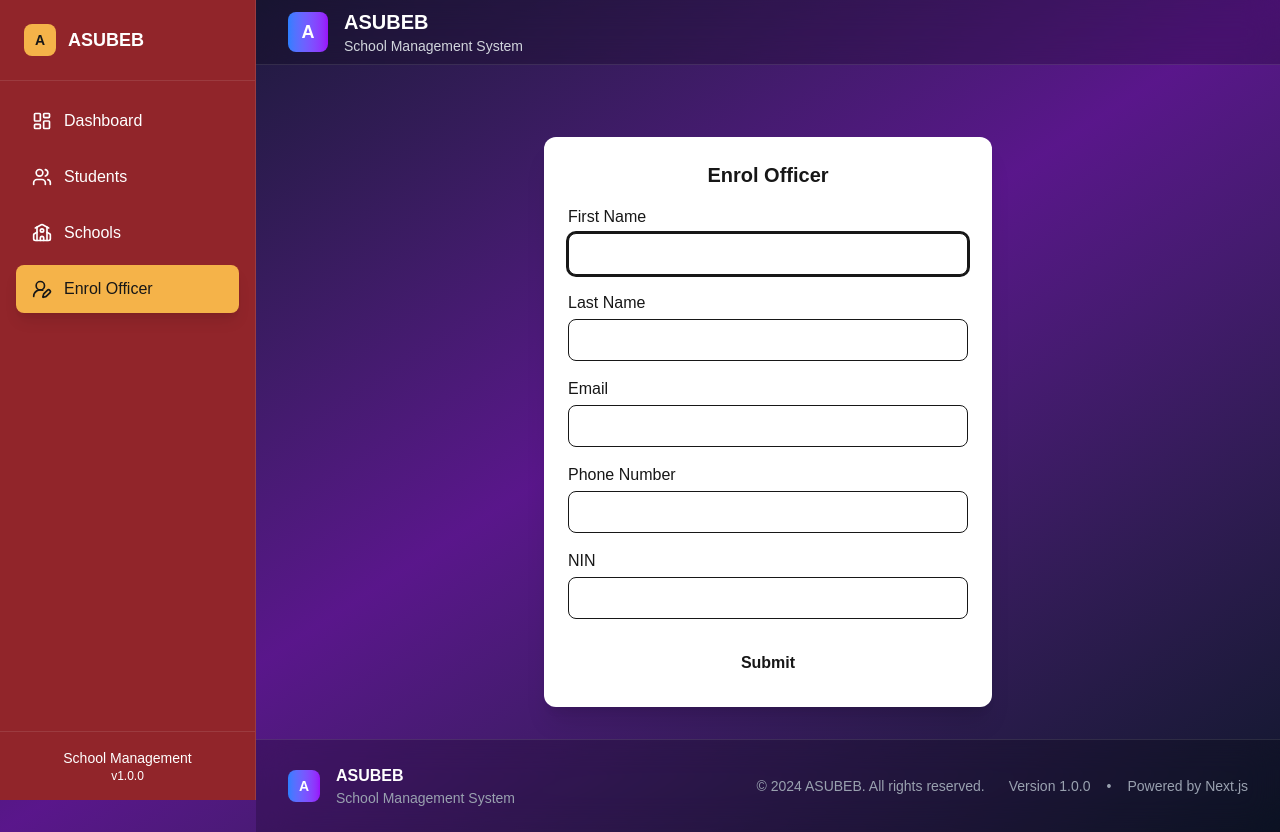
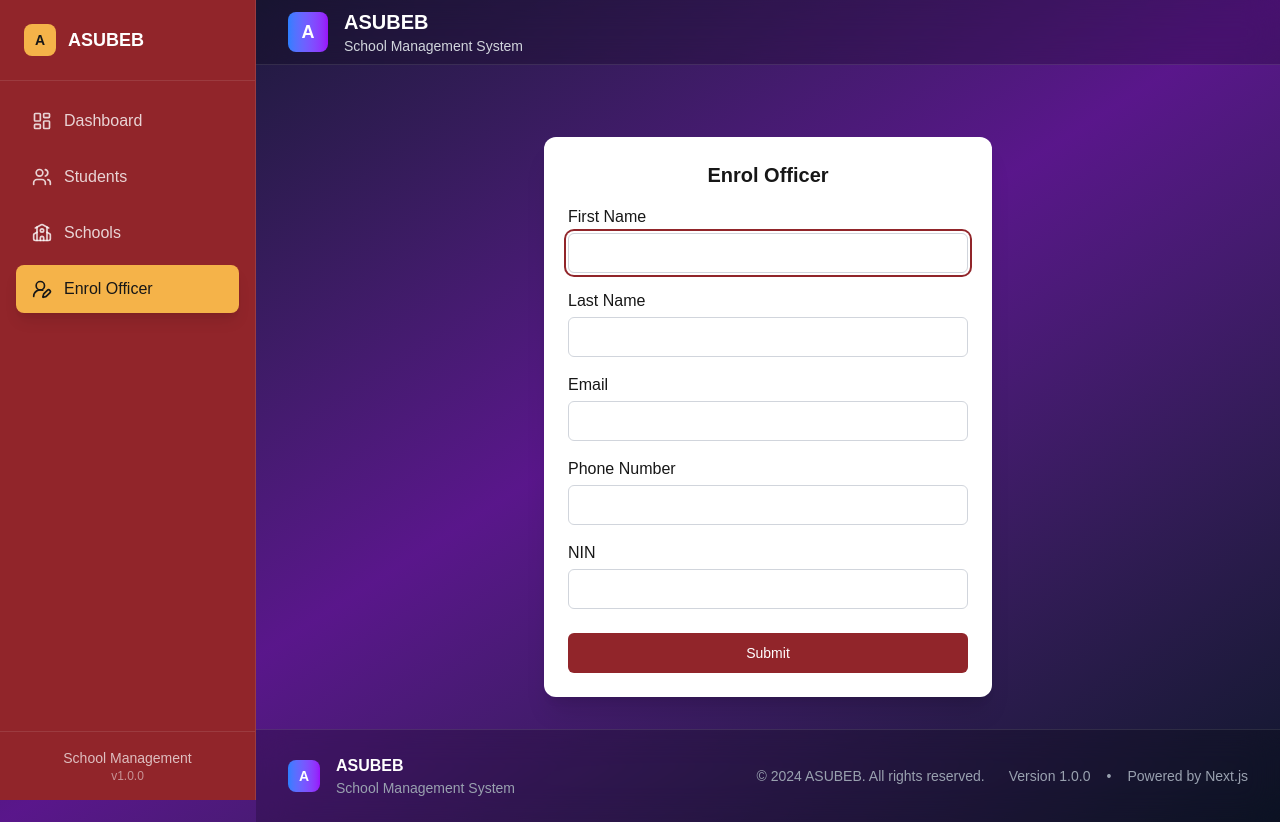
Before and after one commit to best-technologies/subeb-project-frontend, a Next.js app: page /enrol-officer in a window 1280 px wide. Built offline with nearby package versions, Linux system fonts and the light colour scheme; no server answers.

Commit message:
Feature: add the login page and also make some changes to the reusable ui components.

```diff
--- a/package.json
+++ b/package.json
@@ -10,6 +10,9 @@
   },
   "dependencies": {
     "@heroicons/react": "^2.2.0",
+    "@radix-ui/react-label": "^2.1.7",
+    "@radix-ui/react-slot": "^1.2.3",
+    "class-variance-authority": "^0.7.1",
     "lucide-react": "^0.542.0",
     "next": "15.3.4",
     "react": "^19.0.0",
--- a/src/app/(dashboard)/enrol-officer/page.tsx
+++ b/src/app/(dashboard)/enrol-officer/page.tsx
@@ -1,7 +1,7 @@
 "use client";
 import { useState } from "react";
-import { Input } from "@/components/ui/Input";
-import { Button } from "@/components/ui/Button";
+import { Input } from "@/components/ui/input";
+import { Button } from "@/components/ui/button";
 
 export default function EnrolOfficerPage() {
   type FormState = {
@@ -99,7 +99,12 @@ export default function EnrolOfficerPage() {
           inputMode="numeric"
         />
         <div className="pt-2">
-          <Button type="submit" variant="default" size="md" className="w-full">
+          <Button
+            type="submit"
+            variant="default"
+            size="default"
+            className="w-full"
+          >
             Submit
           </Button>
         </div>
--- a/src/app/(dashboard)/layout.tsx
+++ b/src/app/(dashboard)/layout.tsx
@@ -2,9 +2,9 @@
 import React, { useState } from "react";
 import { usePathname } from "next/navigation";
 import Sidebar from "@/components/shared/Sidebar";
-import { Button } from "@/components/ui/Button";
+// import { Button } from "@/components/ui/button";
 import { dialog } from "@/components/ui/dialog";
-import { Input } from "@/components/ui/Input";
+import { Input } from "@/components/ui/input";
 import { FormError } from "@/components/ui/FormError";
 import { CacheStatus } from "@/components/shared/CacheStatus";
 
--- a/src/app/globals.css
+++ b/src/app/globals.css
@@ -2,17 +2,20 @@
 
 @theme {
   /* Brand Colors */
-  --brand-primary: #91252a;
-  --brand-primary-contrast: #fff;
-  --brand-primary-2: #4e0000;
-  --brand-primary-2-contrast: #fff;
-  --brand-secondary: #f5b349;
-  --brand-secondary-contrast: #171717;
-  --brand-accent: #c4ac7a;
-  --brand-accent-contrast: #171717;
-  --brand-accent-background: #f0f0f0;
-  --brand-accent-background-contrast: #171717;
-  --brand-accent-text: #6d6d6d;
+  --color-brand-primary: #91252a;
+  --color-brand-primary-contrast: #fff;
+  --color-brand-primary-2: #4e0000;
+  --color-brand-primary-2-contrast: #fff;
+  --color-brand-secondary: #f5b349;
+  --color-brand-secondary-contrast: #171717;
+  --color-brand-accent: #c4ac7a;
+  --color-brand-accent-contrast: #171717;
+  --color-brand-accent-background: #f0f0f0;
+  --color-brand-accent-background-contrast: #171717;
+  /* Text Colors */
+  --color-brand-heading: #111827;
+  --color-brand-light-accent-1: #64748b;
+  --color-brand-accent-text: #6d6d6d;
   /* General background/text */
   --color-background: #ffffff;
   --color-foreground: #171717;
@@ -28,37 +31,37 @@ body {
 
 /* Brand color utility classes */
 .bg-brand-primary {
-  background-color: var(--brand-primary) !important;
+  background-color: var(--color-brand-primary) !important;
 }
 .text-brand-primary-contrast {
-  color: var(--brand-primary-contrast) !important;
+  color: var(--color-brand-primary-contrast) !important;
 }
 .bg-brand-primary-2 {
-  background-color: var(--brand-primary-2) !important;
+  background-color: var(--color-brand-primary-2) !important;
 }
 .text-brand-primary-2-contrast {
-  color: var(--brand-primary-2-contrast) !important;
+  color: var(--color-brand-primary-2-contrast) !important;
 }
 .bg-brand-secondary {
-  background-color: var(--brand-secondary) !important;
+  background-color: var(--color-brand-secondary) !important;
 }
 .text-brand-secondary-contrast {
-  color: var(--brand-secondary-contrast) !important;
+  color: var(--color-brand-secondary-contrast) !important;
 }
 .bg-brand-accent {
-  background-color: var(--brand-accent) !important;
+  background-color: var(--color-brand-accent) !important;
 }
 .text-brand-accent-contrast {
-  color: var(--brand-accent-contrast) !important;
+  color: var(--color-brand-accent-contrast) !important;
 }
 .bg-brand-accent-background {
-  background-color: var(--brand-accent-background) !important;
+  background-color: var(--color-brand-accent-background) !important;
 }
 .text-brand-accent-background-contrast {
-  color: var(--brand-accent-background-contrast) !important;
+  color: var(--color-brand-accent-background-contrast) !important;
 }
 .text-brand-accent-text {
-  color: var(--brand-accent-text) !important;
+  color: var(--color-brand-accent-text) !important;
 }
 .bg-background {
   background-color: var(--color-background) !important;
--- a/src/components/ui/Button.tsx
+++ b/src/components/ui/Button.tsx
@@ -1,52 +1,54 @@
 import * as React from "react";
+import { Slot } from "@radix-ui/react-slot";
+import { cva, type VariantProps } from "class-variance-authority";
+
 import { cn } from "@/utils/formatters";
 
+const buttonVariants = cva(
+  "hover:cursor-pointer text-sm font-medium rounded-md inline-flex items-center justify-center gap-2 whitespace-nowrap transition-colors focus-visible:outline-none focus-visible:ring-2 focus-visible:ring-brand-primary focus-visible:ring-offset-2 ring-offset-white disabled:pointer-events-none disabled:opacity-50 [&_svg]:pointer-events-none [&_svg]:size-4 [&_svg]:shrink-0",
+  {
+    variants: {
+      variant: {
+        default: "bg-brand-primary text-white hover:bg-brand-primary-hover",
+        destructive: "bg-red-600 text-white hover:bg-red-700",
+        outline:
+          "border border-brand-primary text-brand-primary bg-transparent transition-transform duration-200 hover:scale-95",
+        secondary: "bg-gray-100 text-gray-900 hover:bg-gray-200",
+        ghost: "hover:bg-gray-100 hover:text-gray-900",
+        link: "text-brand-primary underline-offset-4 hover:underline",
+      },
+      size: {
+        default: "h-10 px-4 py-2",
+        sm: "h-9 rounded-md px-3",
+        lg: "h-11 rounded-md px-8",
+        icon: "h-10 w-10",
+      },
+    },
+    defaultVariants: {
+      variant: "default",
+      size: "default",
+    },
+  }
+);
+
 export interface ButtonProps
-  extends React.ButtonHTMLAttributes<HTMLButtonElement> {
-  variant?: "default" | "outline" | "ghost" | "destructive";
-  size?: "sm" | "md" | "lg" | "icon";
-  icon?: React.ReactNode;
+  extends React.ButtonHTMLAttributes<HTMLButtonElement>,
+    VariantProps<typeof buttonVariants> {
+  asChild?: boolean;
 }
 
-const variantClasses = {
-  default: "bg-primary text-primary-foreground hover:bg-primary/90",
-  outline:
-    "border border-input bg-background hover:bg-accent hover:text-accent-foreground",
-  ghost: "bg-transparent hover:bg-accent text-accent-foreground",
-  destructive:
-    "bg-destructive text-destructive-foreground hover:bg-destructive/90",
-};
-
-const sizeClasses = {
-  sm: "h-9 px-3 text-sm",
-  md: "h-10 px-4 text-base",
-  lg: "h-12 px-6 text-lg",
-  icon: "h-10 w-10 p-2 flex items-center justify-center",
-};
-
-export const Button = React.forwardRef<HTMLButtonElement, ButtonProps>(
-  (
-    { className, variant = "default", size = "md", icon, children, ...props },
-    ref
-  ) => {
+const Button = React.forwardRef<HTMLButtonElement, ButtonProps>(
+  ({ className, variant, size, asChild = false, ...props }, ref) => {
+    const Comp = asChild ? Slot : "button";
     return (
-      <button
+      <Comp
+        className={cn(buttonVariants({ variant, size, className }))}
         ref={ref}
-        className={cn(
-          "w-full rounded-lg font-semibold transition-colors focus:outline-none focus:ring-2 focus:ring-primary/50 disabled:opacity-50 disabled:pointer-events-none cursor-pointer",
-          variantClasses[variant],
-          sizeClasses[size],
-          className
-        )}
         {...props}
-      >
-        {icon && <span className="mr-2 flex items-center">{icon}</span>}
-        {children}
-      </button>
+      />
     );
   }
 );
 Button.displayName = "Button";
 
-// Usage Example:
-// <Button variant="default" size="lg" icon={<IconComponent />}>Enrol Officer</Button>
+export { Button, buttonVariants };
--- a/src/components/ui/Input.tsx
+++ b/src/components/ui/Input.tsx
@@ -1,4 +1,5 @@
 import * as React from "react";
+import { cn } from "@/utils/formatters";
 
 export interface InputProps
   extends React.InputHTMLAttributes<HTMLInputElement> {
@@ -7,7 +8,7 @@ export interface InputProps
 }
 
 export const Input = React.forwardRef<HTMLInputElement, InputProps>(
-  ({ label, error, className, ...props }, ref) => (
+  ({ label, error, className, type, ...props }, ref) => (
     <div className="mb-4">
       {label && (
         <label className="block mb-1 font-medium text-foreground">
@@ -15,8 +16,12 @@ export const Input = React.forwardRef<HTMLInputElement, InputProps>(
         </label>
       )}
       <input
+        type={type}
         ref={ref}
-        className={`w-full px-4 py-2 rounded-lg border border-border bg-background text-foreground focus:outline-none focus:ring-2 focus:ring-primary/50 ${className}`}
+        className={cn(
+          "flex h-10 w-full rounded-md border border-gray-300 bg-white px-3 py-2 text-base file:border-0 file:bg-transparent file:text-sm file:font-medium file:text-gray-900 placeholder:text-gray-400 focus-visible:outline-none focus-visible:ring-2 focus-visible:ring-brand-primary focus-visible:ring-offset-2 ring-offset-white disabled:cursor-not-allowed disabled:opacity-50 md:text-sm",
+          className
+        )}
         {...props}
       />
       {error && <p className="mt-1 text-sm text-destructive">{error}</p>}
@@ -24,3 +29,5 @@ export const Input = React.forwardRef<HTMLInputElement, InputProps>(
   )
 );
 Input.displayName = "Input";
+
+// Remove this later
--- /dev/null
+++ b/src/components/ui/label.tsx
@@ -0,0 +1,24 @@
+import * as React from "react";
+import * as LabelPrimitive from "@radix-ui/react-label";
+import { cva, type VariantProps } from "class-variance-authority";
+
+import { cn } from "@/utils/formatters";
+
+const labelVariants = cva(
+  "text-sm font-medium leading-none peer-disabled:cursor-not-allowed peer-disabled:opacity-70"
+);
+
+const Label = React.forwardRef<
+  React.ElementRef<typeof LabelPrimitive.Root>,
+  React.ComponentPropsWithoutRef<typeof LabelPrimitive.Root> &
+    VariantProps<typeof labelVariants>
+>(({ className, ...props }, ref) => (
+  <LabelPrimitive.Root
+    ref={ref}
+    className={cn(labelVariants(), className)}
+    {...props}
+  />
+));
+Label.displayName = LabelPrimitive.Root.displayName;
+
+export { Label };
```
Also changed, not shown: src/app/(auths)/login/page.tsx (added, +104 -0 lines), src/app/(auths)/forgot-password/page.tsx (added), 1 other file (tests, documents, lock files or other folders).
